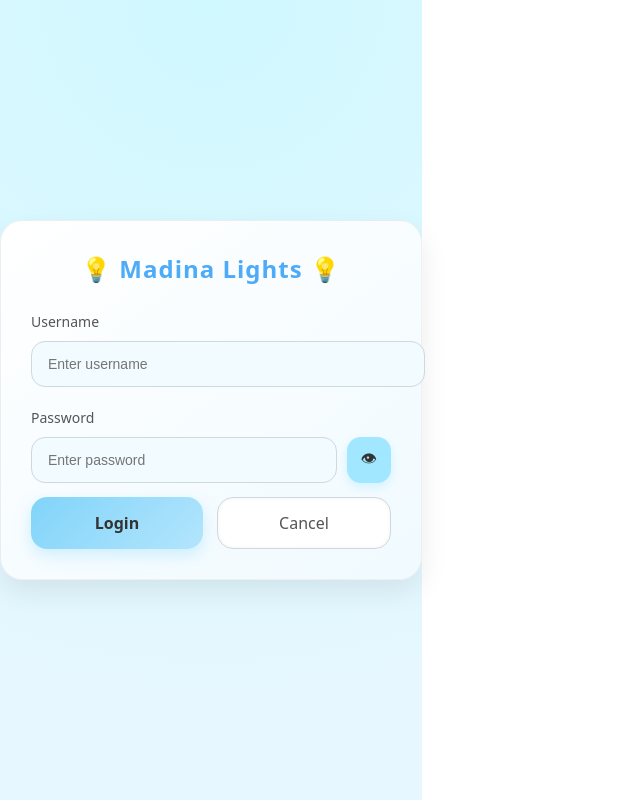
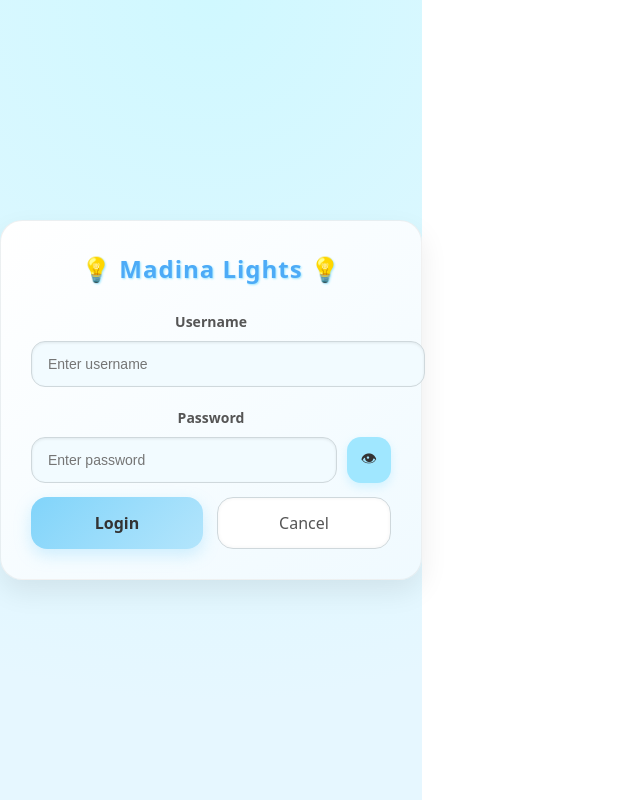
Before and after one commit to faizanyounusrcmemon-blip/madina-lights-software, a React (Vite) app: page / in a window 1280 px wide. Shown: the whole page, without its empty margins (0-640 px from the left). Built offline with nearby package versions, Linux system fonts and the light colour scheme; no server answers; the HTML template or start-up script is replaced by a standard one.

Commit message:
Update Login.jsx

```diff
--- a/src/pages/Login.jsx
+++ b/src/pages/Login.jsx
@@ -77,22 +77,23 @@ export default function Login({ onLogin }) {
           border: "1px solid rgba(200,200,200,0.25)",
           color: "#333",
           transition: "all 0.3s ease",
+          textAlign: "center",
         }}
       >
         <h2
           style={{
             margin: 0,
             marginBottom: 22,
-            textAlign: "center",
             fontWeight: 900,
             letterSpacing: 1,
             color: "#4dabf7",
+            textShadow: "1px 1px 2px #a0e7ff",
           }}
         >
           💡 Madina Lights 💡
         </h2>
 
-        <label style={{ fontSize: 14, color: "#555" }}>Username</label>
+        <label style={{ fontSize: 14, color: "#555", fontWeight: 600 }}>Username</label>
         <input
           value={username}
           onChange={(e) => setUsername(e.target.value)}
@@ -109,10 +110,11 @@ export default function Login({ onLogin }) {
             outline: "none",
             fontSize: 14,
             transition: "all 0.3s ease",
+            boxShadow: "inset 0 1px 3px rgba(0,0,0,0.08)",
           }}
         />
 
-        <label style={{ fontSize: 14, color: "#555" }}>Password</label>
+        <label style={{ fontSize: 14, color: "#555", fontWeight: 600 }}>Password</label>
         <div style={{ display: "flex", gap: 10, marginTop: 8 }}>
           <input
             type={showPw ? "text" : "password"}
@@ -129,6 +131,7 @@ export default function Login({ onLogin }) {
               outline: "none",
               fontSize: 14,
               transition: "all 0.3s ease",
+              boxShadow: "inset 0 1px 3px rgba(0,0,0,0.08)",
             }}
           />
           <button
@@ -157,7 +160,6 @@ export default function Login({ onLogin }) {
               marginBottom: 16,
               fontSize: 14,
               color: msg.startsWith("✅") ? "#4caf50" : "#f44336",
-              textAlign: "center",
               fontWeight: 600,
             }}
           >
```
